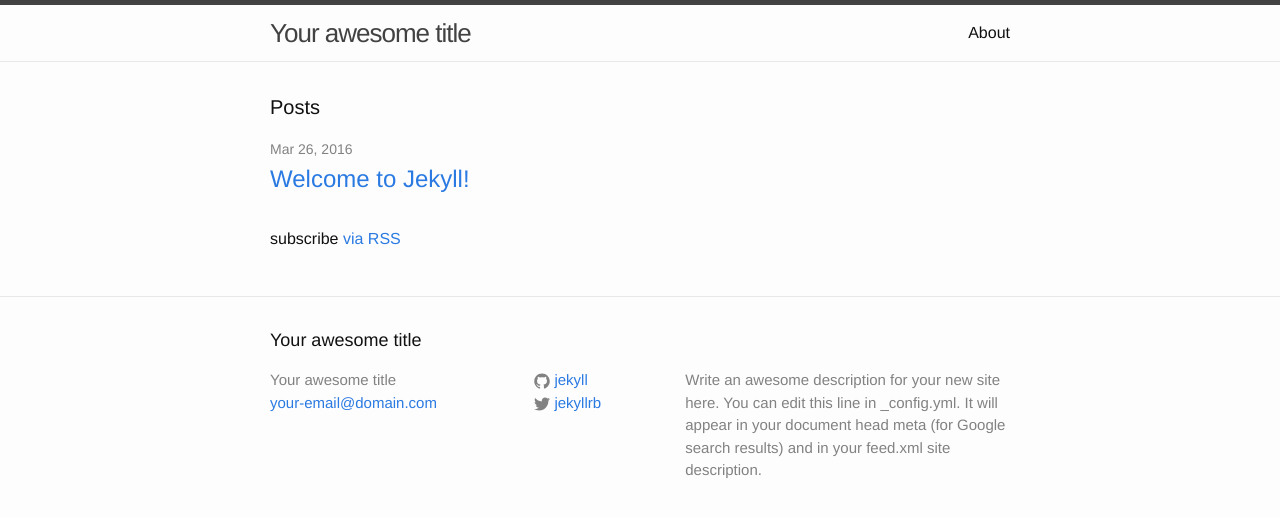
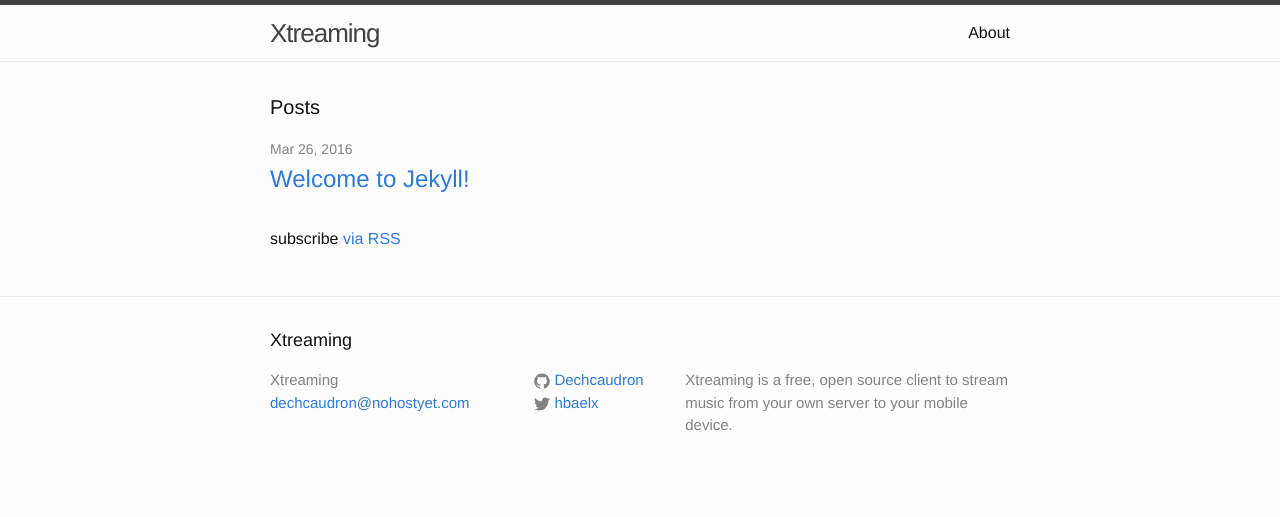
Before and after one commit to Dechcaudron/xtreaming-app-android, a Jekyll site: the page built from index.html, in a window 1280 px wide. Shown: the top 517 px of the page. Built offline with Jekyll 4.4.1, drawn with Linux system fonts in a browser that asks for light colours.

Commit message:
Edited _config.yml

```diff
--- a/_config.yml
+++ b/_config.yml
@@ -6,16 +6,15 @@
 # 'jekyll serve'. If you change this file, please restart the server process.
 
 # Site settings
-title: Your awesome title
-email: your-email@domain.com
+title: Xtreaming
+email: dechcaudron@nohostyet.com
 description: > # this means to ignore newlines until "baseurl:"
-  Write an awesome description for your new site here. You can edit this
-  line in _config.yml. It will appear in your document head meta (for
-  Google search results) and in your feed.xml site description.
+  Xtreaming is a free, open source client to stream music from your own server
+  to your mobile device.
 baseurl: "" # the subpath of your site, e.g. /blog
-url: "http://yourdomain.com" # the base hostname & protocol for your site
-twitter_username: jekyllrb
-github_username:  jekyll
+url: "http://dechcaudron.github.io/xtreaming-app-android" # the base hostname & protocol for your site
+twitter_username: hbaelx
+github_username:  Dechcaudron
 
 # Build settings
 markdown: kramdown
```
